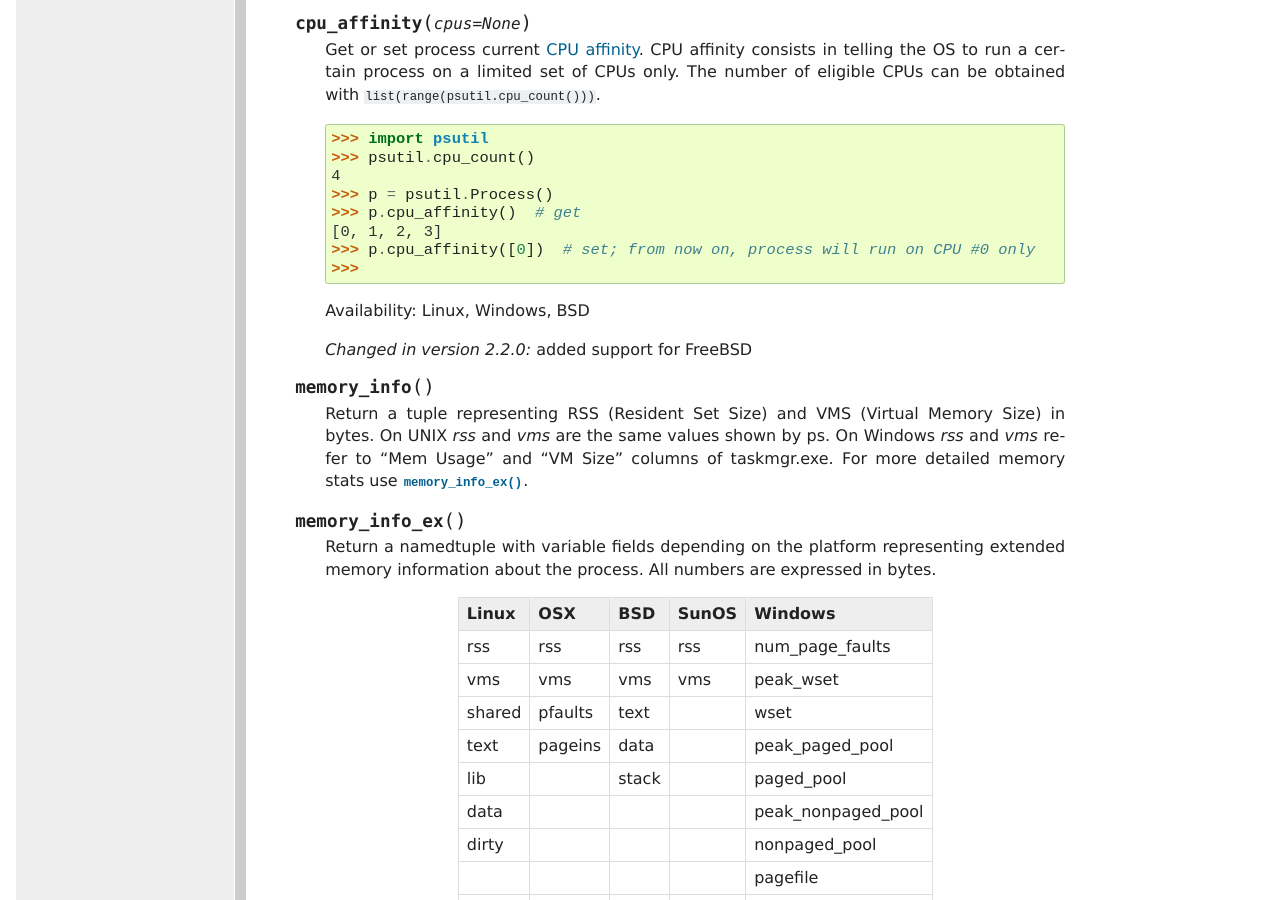
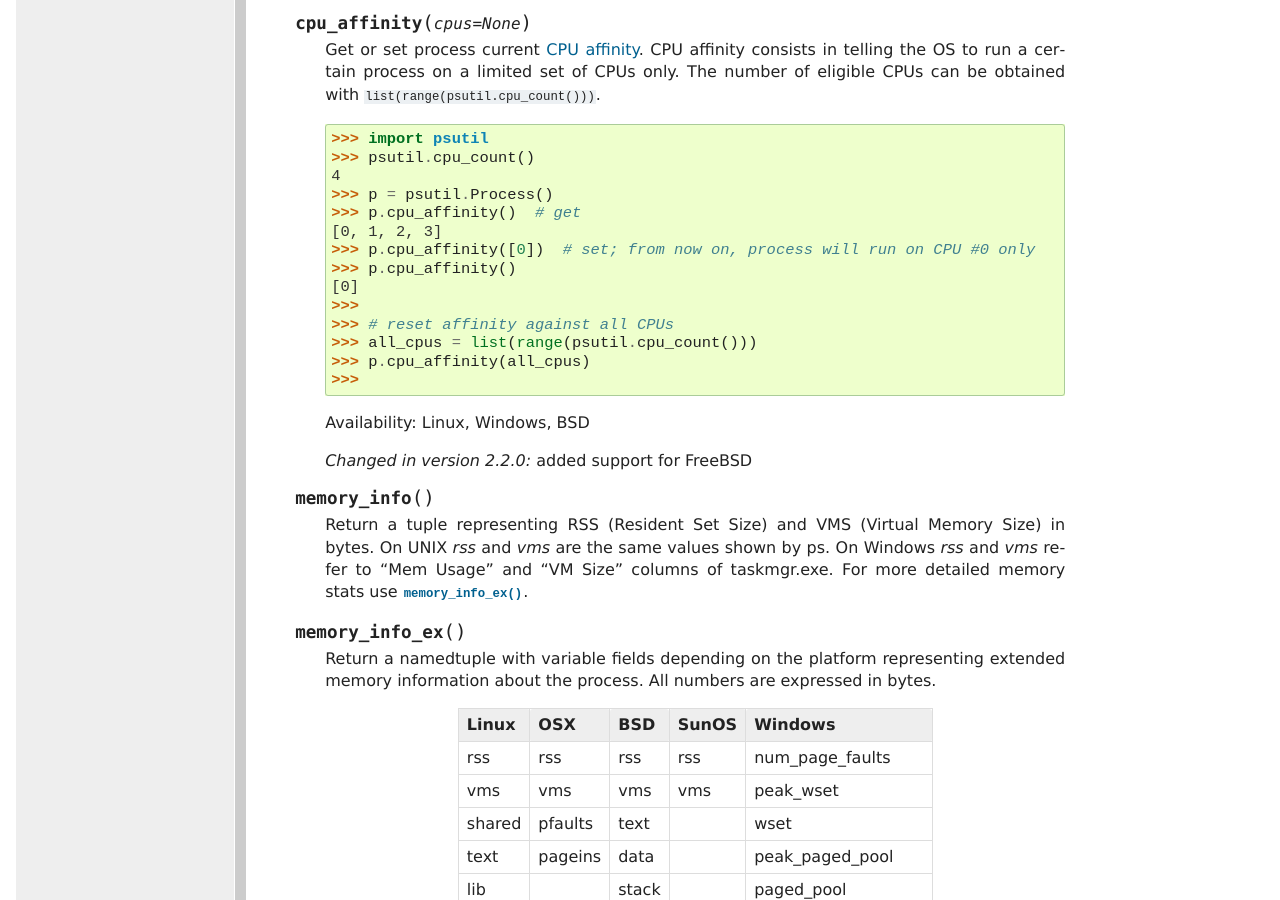
Before and after one commit to giampaolo/psutil, a Sphinx documentation site: the page built from docs/index.rst, in a window 1280 px wide and 900 px high, scrolled down 13128 px. Built offline with Sphinx 7.4.7, drawn with Linux system fonts in a browser that asks for light colours; formulas are drawn with MathJax 3.

Commit message:
update doc

```diff
--- a/HISTORY.rst
+++ b/HISTORY.rst
@@ -5,9 +5,9 @@ Bug tracker at https://github.com/giampaolo/psutil/issues
 
 **Enhancements**
 
-- #521: dropped support for Python 2.4 and 2.5.
+- #521: drop support for Python 2.4 and 2.5.
 - #553: new examples/pstree.py script.
-- #569: [FreeBSD] added support for process CPU affinity.
+- #569: [FreeBSD] add support for process CPU affinity.
 
 **Bug fixes**
 
@@ -21,7 +21,7 @@ Bug tracker at https://github.com/giampaolo/psutil/issues
   psutil.users(). (patch by Sylvain Mouquet)
 - #567: [Linux] in the alternative implementation of CPU affinity PyList_Append
   and Py_BuildValue return values are not checked.
-- #569: [FreeBSD] fixed memory leak in psutil.cpu_count(logical=False).
+- #569: [FreeBSD] fix memory leak in psutil.cpu_count(logical=False).
 
 
 2.1.3 - 2014-09-26
--- a/docs/index.rst
+++ b/docs/index.rst
@@ -845,6 +845,12 @@ Process class
       >>> p.cpu_affinity()  # get
       [0, 1, 2, 3]
       >>> p.cpu_affinity([0])  # set; from now on, process will run on CPU #0 only
+      >>> p.cpu_affinity()
+      [0]
+      >>>
+      >>> # reset affinity against all CPUs
+      >>> all_cpus = list(range(psutil.cpu_count()))
+      >>> p.cpu_affinity(all_cpus)
       >>>
 
      Availability: Linux, Windows, BSD
```
Also changed, not shown: 1 other file.
